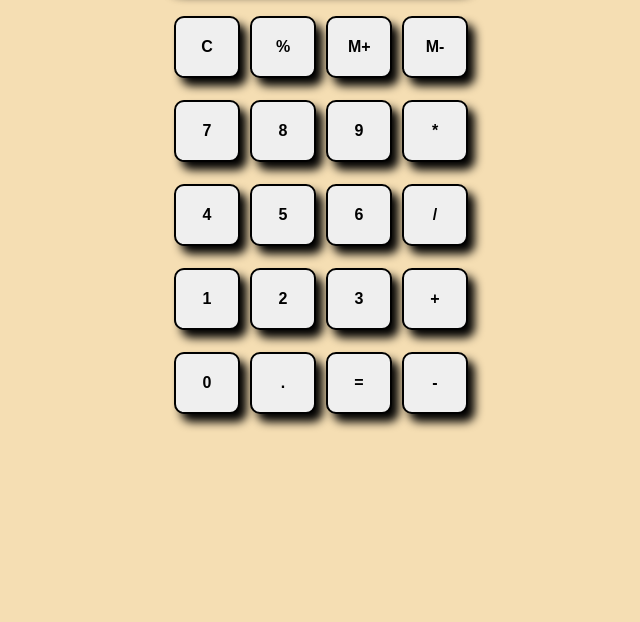
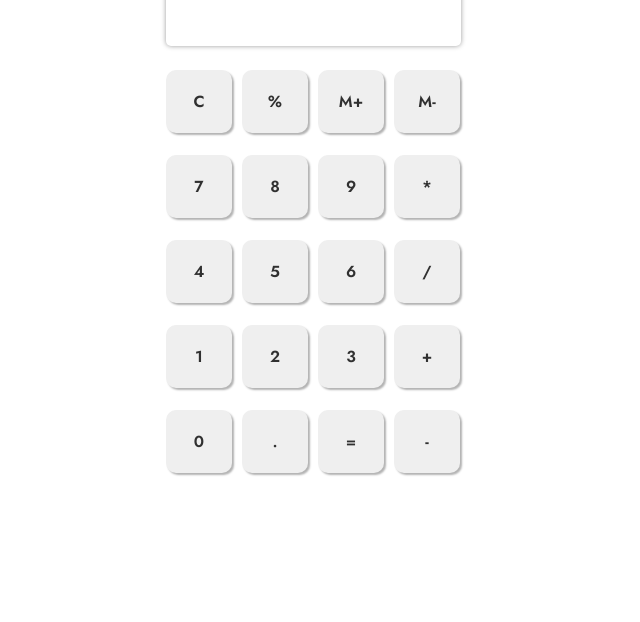
Before and after one commit to Shivam-GLA/Calculator, a plain HTML site: page index.html in a window 1280 px wide. Shown: the part 186-808 px from the top of the page, without its empty margins (327-967 px from the left). Drawn offline with Linux system fonts and the light colour scheme.

Commit message:
have some changes in style and file to index.html

```diff
--- a/Calculator.html
+++ b/index.html
@@ -47,7 +47,7 @@
             </div>
         </div>
     </div>
-    <script src="/Projects/Project-05/script.js"></script>
+    <script src="./script.js"></script>
 </body>
 
 </html>
--- a/style.css
+++ b/style.css
@@ -1,36 +1,57 @@
+@import url('https://fonts.googleapis.com/css2?family=Jost:ital,wght@0,100..900;1,100..900&family=Lobster+Two:ital,wght@0,400;0,700;1,400;1,700&display=swap');
+
+*{
+    margin: 0;
+    padding: 0;
+}
+
 html,body{
-    background-color: wheat;
     height:100%;
     width:100%;
     overflow: hidden;
 }
+
+#heading{
+    font-family: "Lobster Two", system-ui;
+    color: rgba(0, 0, 0, 0.596);
+}
+
 .button{
-    border:2px solid black;
+    /* border:2px solid black; */
+    font-family: "Jost", sans-serif;
+    font-weight: 600;
+    border: none;
     border-radius: 10px;
     width:66px;
     padding:20px;
     margin:3px;
     cursor:pointer;
-    font-weight: bold;
     font-size: 1rem;
-    box-shadow:7px 8px 10px black;
+    box-shadow:2px 2px 2px rgba(0,0,0,0.3);
+    color: rgba(0, 0, 0, 0.801);
     outline: none;
+    transition: all 0.6s ease;
 }
 .button:hover{
-    background-color: black;
+    background-color: rgba(0, 0, 0, 0.7);
     color:white;
 }
 .button:active{
-    background-color: rgb(53, 10, 10);
+    background-color: rgba(0, 0, 0, 0.9);
     color: white;
+    transform: scale(0.9);
 }
 .row{
     /* border:4px solid red; */
      margin:8px 0px;
 }
 .row input{
+    /* border:2px solid black; */
+    color: rgba(0, 0, 0, 0.658);
     box-sizing: border-box;
-    border:2px solid black;
+    font-family: "Jost", sans-serif;
+    font-weight: 500;
+    border: none;
     border-radius:5px;
     width:295px;
     padding:12px 0px;
@@ -38,8 +59,7 @@ html,body{
     margin-bottom: 5px;
     font-size: 21px;
     outline: none;
-    font-weight: bold;
-    box-shadow:1px 1px 12px black,-1px -1px 12px black;
+    box-shadow:0px 0px 5px rgba(0,0,0,0.4);
     text-align: end;
 }
 
@@ -59,7 +79,9 @@ html,body{
 }
 .universe{
     /* border:4px solid green; */
-    width:100vw;
-    height:100vh;
-    padding-top: 30px;
+    height:100%;
+    display: flex;
+    flex-direction: column;
+    align-items: center;
+    justify-content: center;
 }
```
